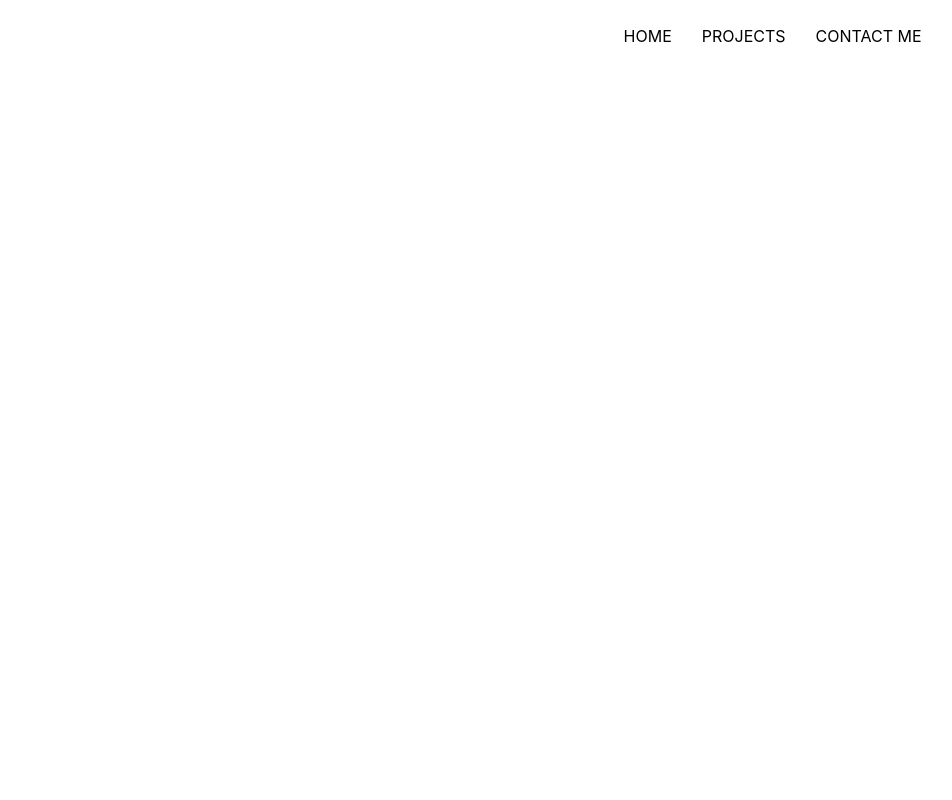
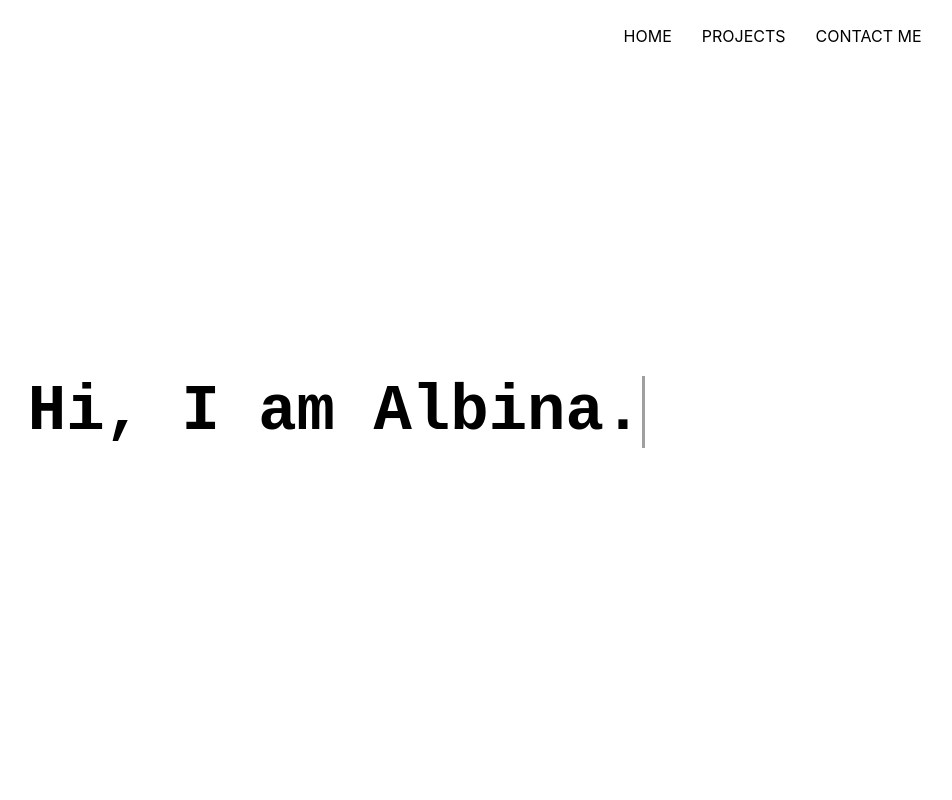
Before and after one commit to AlbinaSham/PortfolioAlbina, a React (Create React App) app: page / in a window 1280 px wide. Shown: the top 800 px of the page, without its empty margins (305-1257 px from the left). Built offline with nearby package versions, Linux system fonts and the light colour scheme; a web font is replaced by a local one.

Commit message:
link changed

```diff
--- a/package.json
+++ b/package.json
@@ -1,5 +1,5 @@
 {
-  "homepage": "https://albinasham.github.io/PortfolioAlbina",
+  "homepage": "https://albinasham.github.io/PortfolioAlbina/",
   "name": "my-app",
   "version": "0.1.0",
   "private": true,
--- a/src/App.js
+++ b/src/App.js
@@ -17,7 +17,7 @@ function App() {
     <Router>
        <Meenu />
       <Switch>
-        <Route to exact path='/PortfolioAlbina' component={Home}>
+        <Route to exact path='/' component={Home}>
 
         </Route>
         <Route to path='/contactme' component={ContactMe}>
```
